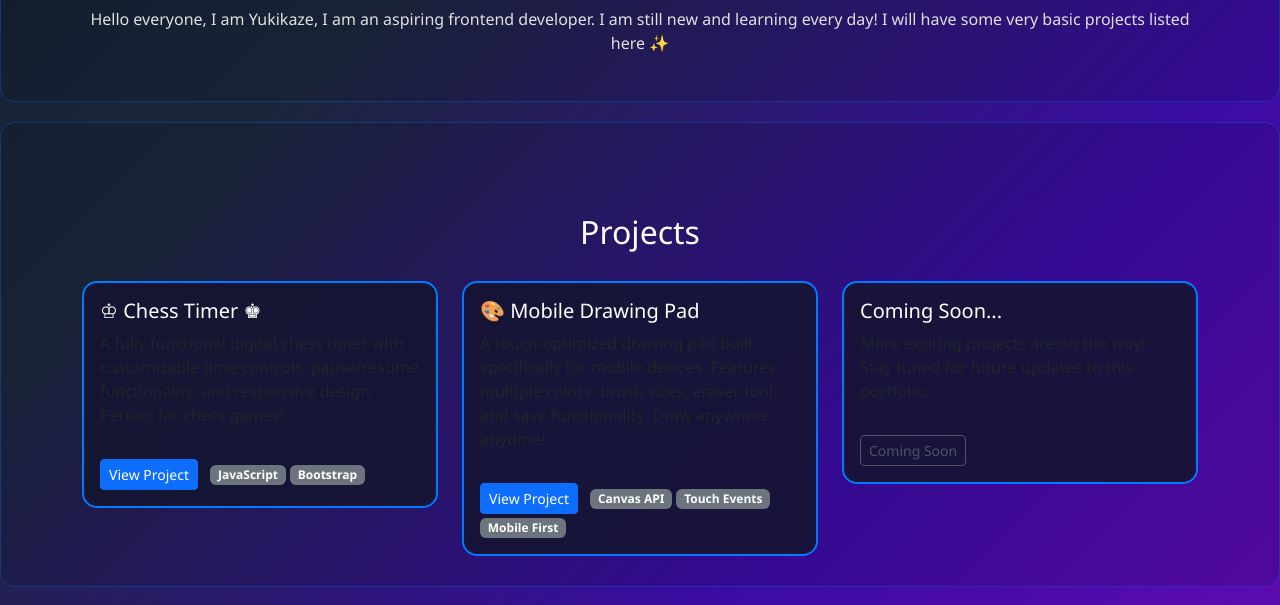
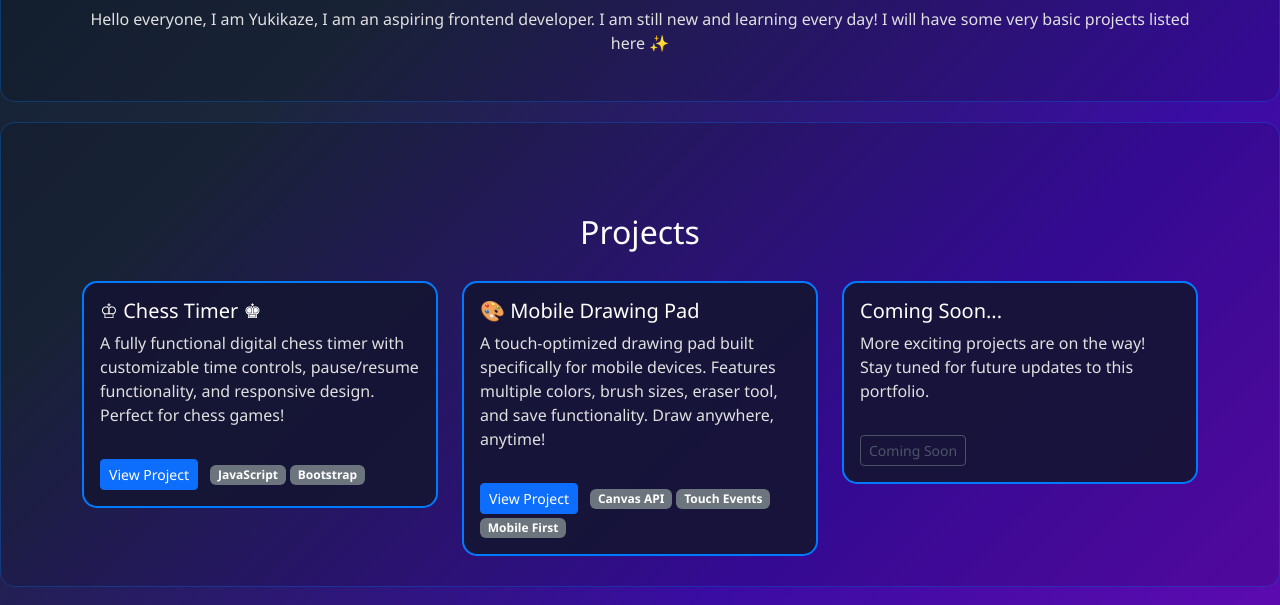
Before and after one commit to Yukikaze127/Portfolio, a plain HTML site: page index.html in a window 1280 px wide. Shown: the part 567-1172 px from the top of the page. Drawn offline with nearby package versions, Linux system fonts and the light colour scheme.

Commit message:
Fix project card text readability - make p tags white

```diff
--- a/index.html
+++ b/index.html
@@ -92,6 +92,10 @@
       border: 2px solid #007bff;
       border-radius: 15px;
       transition: transform 0.3s, border-color 0.3s;
+    }
+
+    .card p {
+      color: #e0e0e0 !important;
     }
 
     .card:hover {
```
